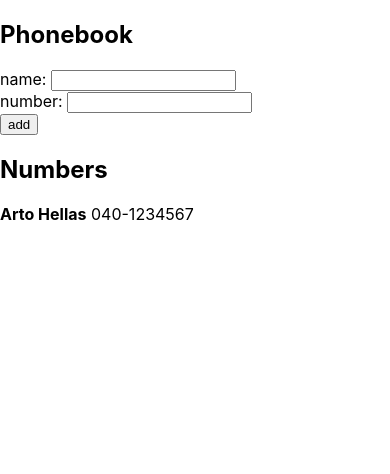
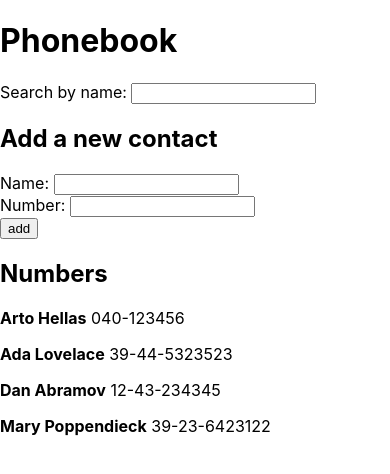
Before and after one commit to madeinchema/fullstackopen, a React (Create React App) app in the folder part2/phonebook/: page / in a window 390 px wide. Shown: the top 474 px of the page. Built offline with nearby package versions, Linux system fonts and the light colour scheme.

Commit message:
Completed 2.9: The Phonebook Step4

```diff
--- a/part2/phonebook/src/App.js
+++ b/part2/phonebook/src/App.js
@@ -1,18 +1,27 @@
 import React, { useState } from 'react'
 
 const App = () => {
-  const [ persons, setPersons ] = useState([
-    { 'Arto Hellas': '040-1234567' }
-  ])
+  const [persons, setPersons] = useState([
+    { name: 'Arto Hellas', number: '040-123456' },
+    { name: 'Ada Lovelace', number: '39-44-5323523' },
+    { name: 'Dan Abramov', number: '12-43-234345' },
+    { name: 'Mary Poppendieck', number: '39-23-6423122' },
+  ]);
   const [newName, setNewName] = useState('');
   const [newNumber, setNewNumber] = useState('');
+  const [search, setSearch] = useState('');
 
   const handleSubmit = (e) => {
     e.preventDefault();
-    if (persons.some(person => newName in person)) {
+    if (persons.some(person => newName === person.name)) {
       alert(`${newName} is already added to phonebook`);
+    } else if (!newNumber || !newName) {
+      alert(`Please fill the following field${!newNumber && !newName ? 's' : ''}:
+        ${!newName ? 'Name' : ''}
+        ${!newNumber && 'Number'}
+      `);
     } else {
-      setPersons(persons => [...persons, { [newName]: newNumber }]);
+      setPersons(persons => [...persons, { name: newName, number: newNumber }]);
     }
     setNewName('');
     setNewNumber('');
@@ -23,25 +32,39 @@ const App = () => {
       setNewName(e.target.value);
     } else if (type === 'number') {
       setNewNumber(e.target.value);
+    } else if (type === 'search') {
+      setSearch(e.target.value);
     }
   };
 
+  const filterSearch = (item) => {
+    return item.filter(person => person.name.toLowerCase().search(search) !== -1);
+  }
+
   return (
     <div>
-      <h2>Phonebook</h2>
+      <h1>Phonebook</h1>
+      <div>
+        Search by name: <input value={search} onChange={(e) => handleChange(e, 'search')}/>
+      </div>
+      <h2>Add a new contact</h2>
       <form onSubmit={handleSubmit}>
         <div>
-          name: <input value={newName} onChange={(e) => handleChange(e, 'name')}/>
+          Name: <input value={newName} onChange={(e) => handleChange(e, 'name')}/>
         </div>
         <div>
-          number: <input value={newNumber} onChange={(e) => handleChange(e, 'number')}/>
+          Number: <input value={newNumber} onChange={(e) => handleChange(e, 'number')}/>
         </div>
         <div>
           <button type="submit">add</button>
         </div>
       </form>
       <h2>Numbers</h2>
-      {persons.map(person => <p key={Object.keys(person)}><span style={{fontWeight: 'bold'}}>{Object.keys(person)}</span> {Object.values(person)}</p>)}
+      {filterSearch(persons).map(person => (
+        <p key={person.name}>
+          <span style={{fontWeight: 'bold'}}>{person.name}</span> {person.number}
+        </p>
+      ))}
     </div>
   )
 }
```
